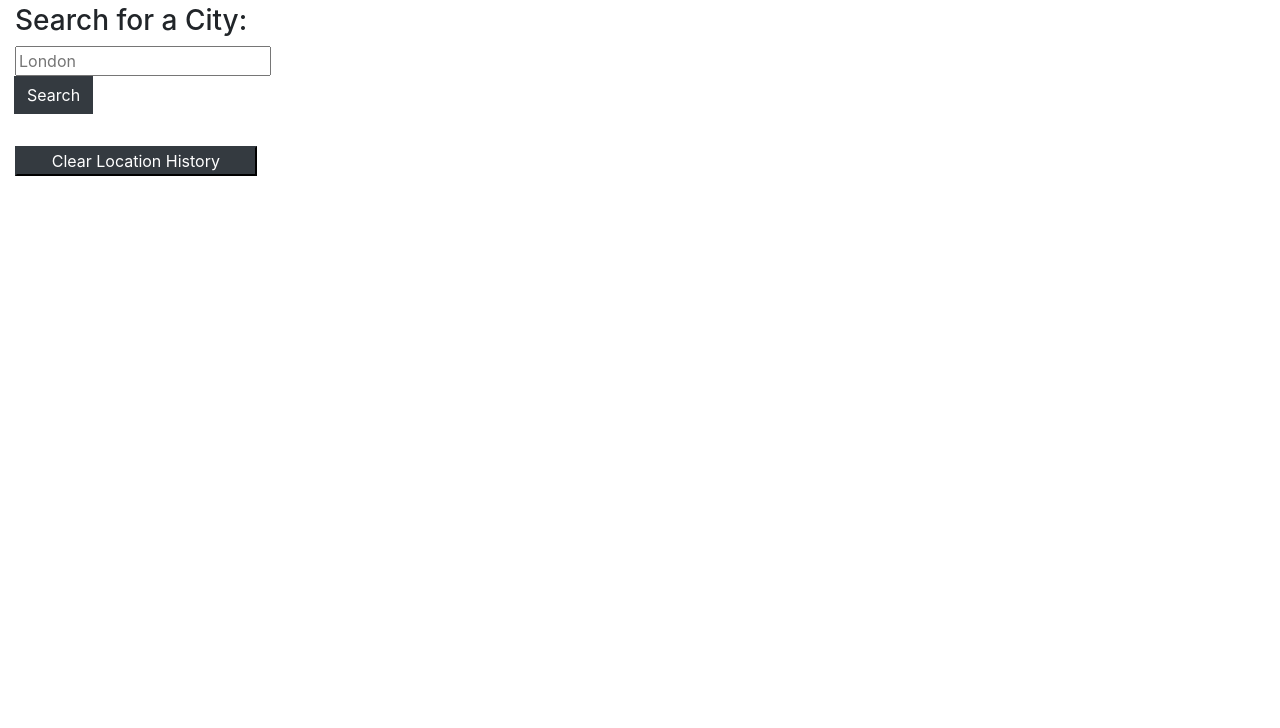
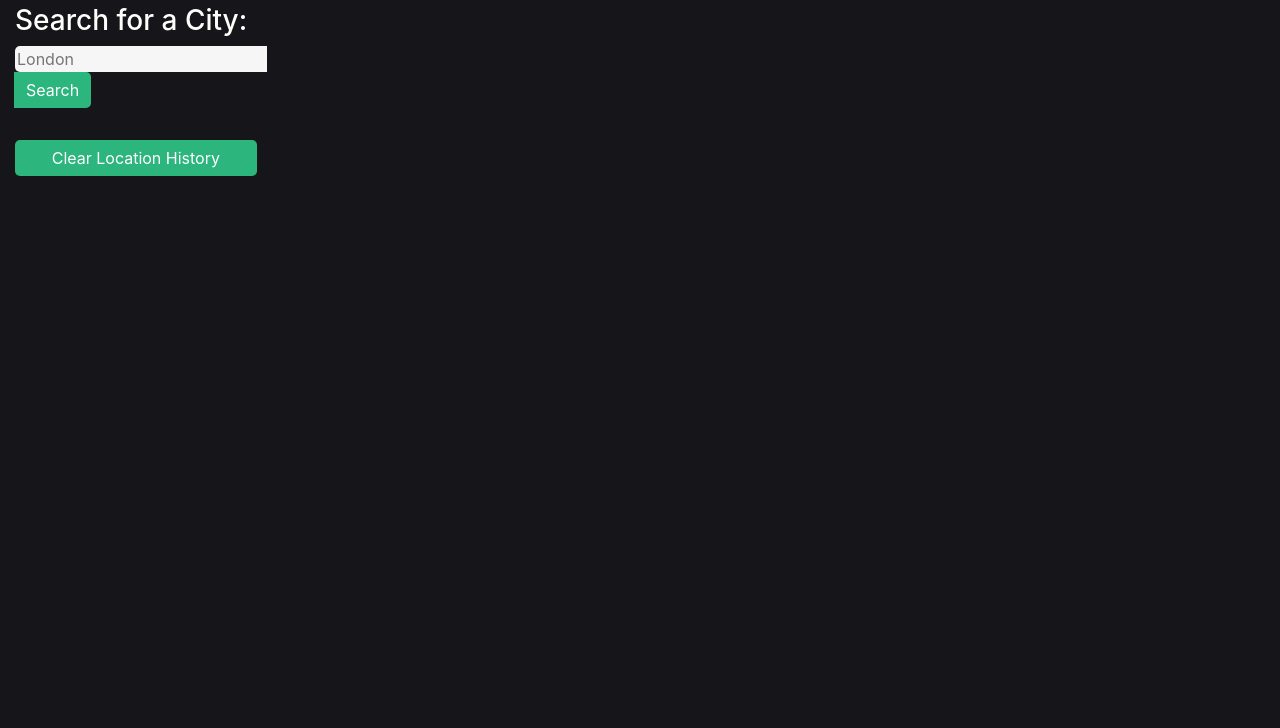
Before and after one commit to agh911/Weather-Dashboard, a plain HTML site: page index.html in a window 1280 px wide. Shown: the part 72-800 px from the top of the page. Drawn offline with nearby package versions, Linux system fonts and the light colour scheme.

Commit message:
adds CSS style changes

```diff
--- a/assets/css/style.css
+++ b/assets/css/style.css
@@ -1,16 +1,63 @@
 :root {
-    --background-color: #16161a;
+    --background-color: #16161A;
     --headers-color: #fffffe;
     --paragraph-color: #94a1b2;
-    --card-color: #90b4ce;
+    --cards-color:#303135;
+    --buttons-color: #2cb67d;
+    --card-stroke: linear-gradient(to right, rgba(255,255,254,1) 0%, rgba(255,255,254,0.5480786064425771) 100%);
+}
+
+html {
+    height: 100%;
+}
+
+body {
+    background-color: var(--background-color);
+    color: var(--headers-color)
+}
+
+.weather-header {
+    color: var(--headers-color) !important;
+    padding-left: 65px !important;
+}
+
+.weather-search {
+    background-color: #f6f6f6;
+    border: none;
+    border-radius: 5px 0 0 5px;
+}
+
+#search-button {
+    background-color: var(--buttons-color);
+    border-radius: 0 5px 5px 0;
+    border: none !important;
+}
+
+p#previous-search {
+    margin-bottom: 5px;
+}
+
+button {
+    border-radius: 5px;
+    border: none;
+}
+
+#clear-btn {
+    background-color: var(--buttons-color) !important;
+}
+
+#clear-btn, .prev-location-btn {
+    height: 36px !important;
+    width: 255px;
 }
 
 
-.weather-today {
-    border: 2px solid var(--background-color);
-
+.weather-today, .forecast-days {
+    background-color: var(--cards-color);
+    border: 1px solid rgba(255, 255, 254, .1);
+    border-radius: 10px;
 }
 
 .forecast-days {
-    border: 2px solid var(--background-color);
+    color: var(--forecast-text-color);
 }
```
